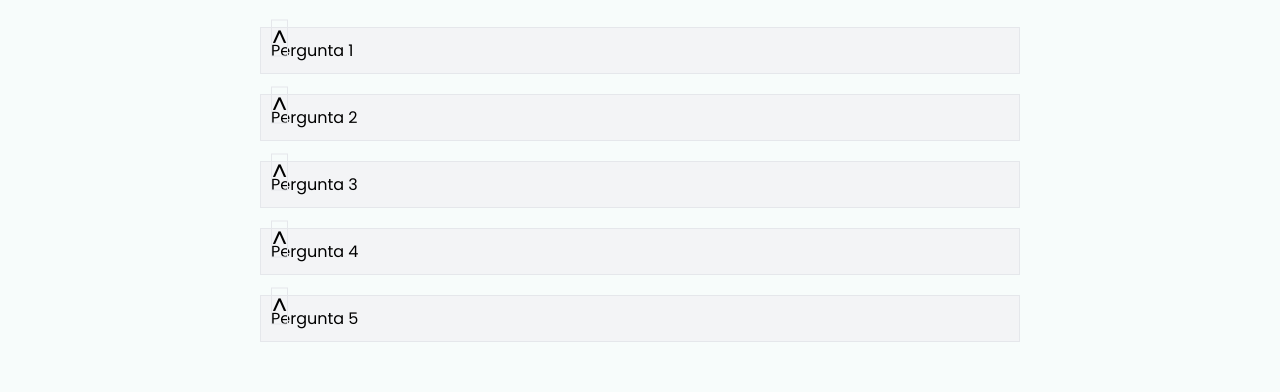
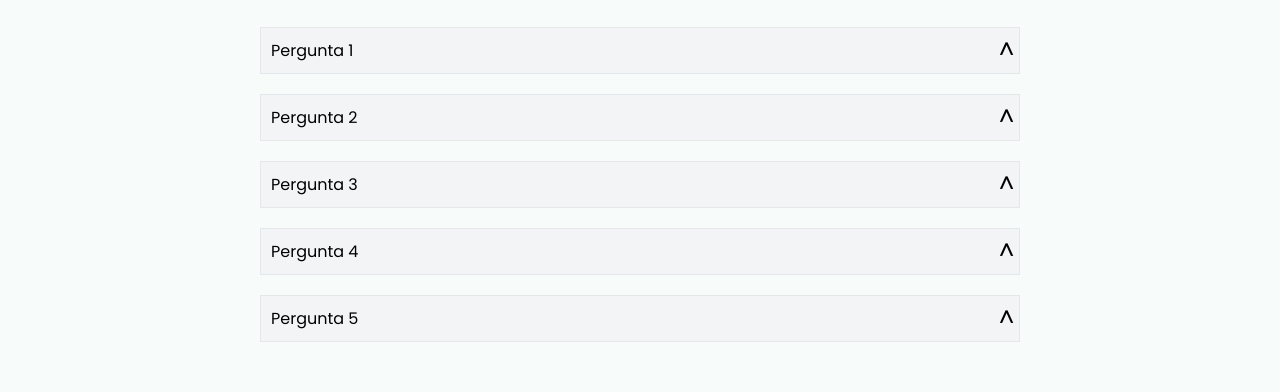
Before and after one commit to DevYdlanorBaggio/FRONT---BRISA---PROJETO-main, a plain HTML site: page index.html in a window 1280 px wide. Shown: the part 3592-3984 px from the top of the page. Drawn offline with nearby package versions, Linux system fonts and the light colour scheme.

Commit message:
corrigindo o botão do faq que estava sobrepondo

```diff
--- a/src/styles/faq.css
+++ b/src/styles/faq.css
@@ -56,12 +56,23 @@
 .boxfaq .contentbox .label::before {
     content: '^';
     position: absolute;
+    right: 5px; /* Afasta o sinal 5px do canto direito */
     /* top: 10px; */
-    /* right: -10px; */
+    bottom: -12px;
+    transform: translateY(-50%);
+    font-size: 1.5em;
+
+}
+
+/*.boxfaq .contentbox .label::before {
+    content: '^';
+    position: absolute;
+    right: 5px;
+    top: 5px;
     transform: translateY(-50%);
     font-size: 1.5em;
     border: solid 1px #E5E7EB;
-}
+}*/
 
 .boxfaq .contentbox .subject {
     position: relative;
```
